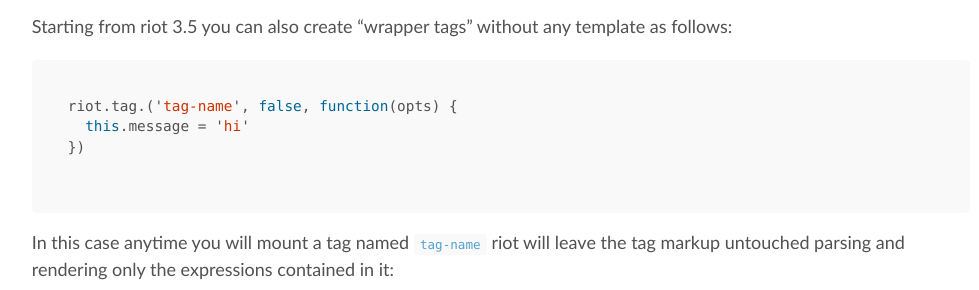
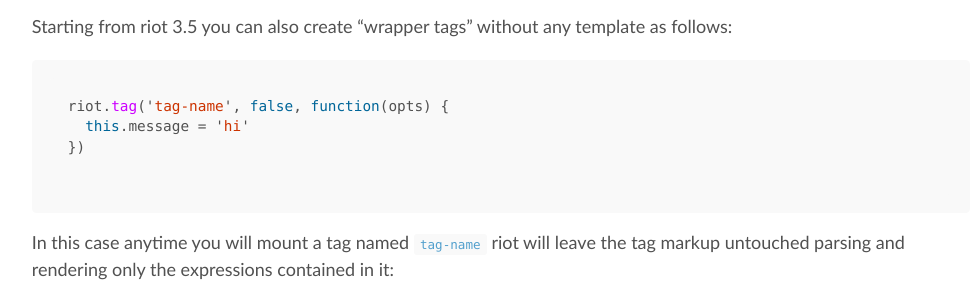
Before and after one commit to riot/riot.github.io, a Jekyll site: the page built from api/index.md, in a window 1280 px wide and 900 px high, scrolled down 17770 px. Shown: the part 162-452 px from the top of the window, without its empty margins (139-1118 px from the left). Built offline with Jekyll 4.4.1, drawn with Linux system fonts in a browser that asks for light colours; nearby versions of some CDN libraries; emoji names are drawn with the system emoji font; comment, search, counter and statistics services are not loaded.

Commit message:
fixed: syntax error

````diff
--- a/api/index.md
+++ b/api/index.md
@@ -721,7 +721,7 @@
 Starting from riot 3.5 you can also create "wrapper tags" without any template as follows:
 
 ``` js
-riot.tag.('tag-name', false, function(opts) {
+riot.tag('tag-name', false, function(opts) {
   this.message = 'hi'
 })
 
````
